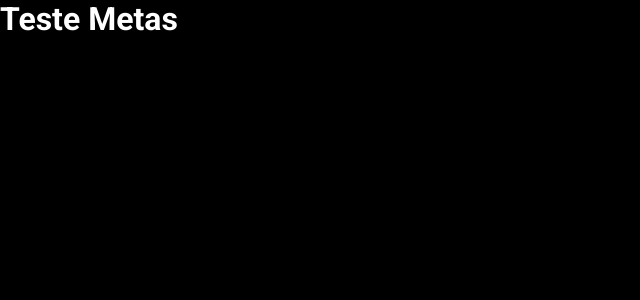
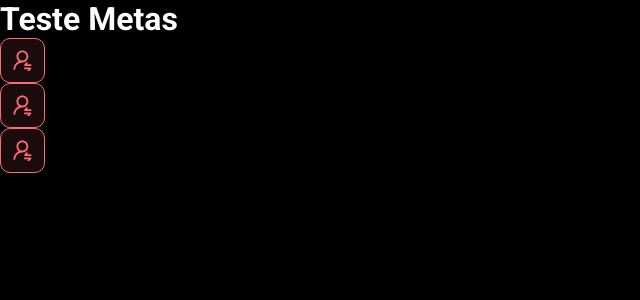
Before and after one commit to Enigmha/dsMeta, a React (Vite) app in the folder frontend/: page / in a window 1280 px wide. Shown: the top 300 px of the page, without its empty margins (0-640 px from the left). Built offline with nearby package versions, Linux system fonts and the light colour scheme.

Commit message:
Primeiro Componente

```diff
--- a/frontend/src/App.tsx
+++ b/frontend/src/App.tsx
@@ -1,7 +1,13 @@
+import NotiticationButton from './components/NotificationButton'
 
 function App() {
-  return(
-    <h1>Teste Metas</h1>
+  return (
+    <>
+      <h1>Teste Metas</h1>
+      <NotiticationButton />
+      <NotiticationButton />
+      <NotiticationButton />
+    </>
   )
 }
 
--- /dev/null
+++ b/frontend/src/components/NotificationButton/index.tsx
@@ -0,0 +1,12 @@
+import icon from '../../assets/img/notification-icon.svg'
+import './styles.css'
+
+function NotiticationButton() {
+  return (
+    <div className="dsmeta-red-btn">
+      <img src= {icon} alt="Notificar" />
+    </div>
+  )
+}
+
+export default NotiticationButton
--- /dev/null
+++ b/frontend/src/components/NotificationButton/styles.css
@@ -0,0 +1,15 @@
+.dsmeta-red-btn {
+    height: 45px;
+    width: 45px;
+    background: rgba(255, 107, 114, 0.1);
+    border: 1px solid #ff6b72;
+    border-radius: 10px;
+    display: flex;
+    align-items: center;
+    justify-content: center;
+    cursor: pointer;
+  }
+
+  .dsmeta-red-btn img {
+      width: 19px;
+  }
```
Also changed, not shown: frontend/src/assets/img/notification-icon.svg (added).
